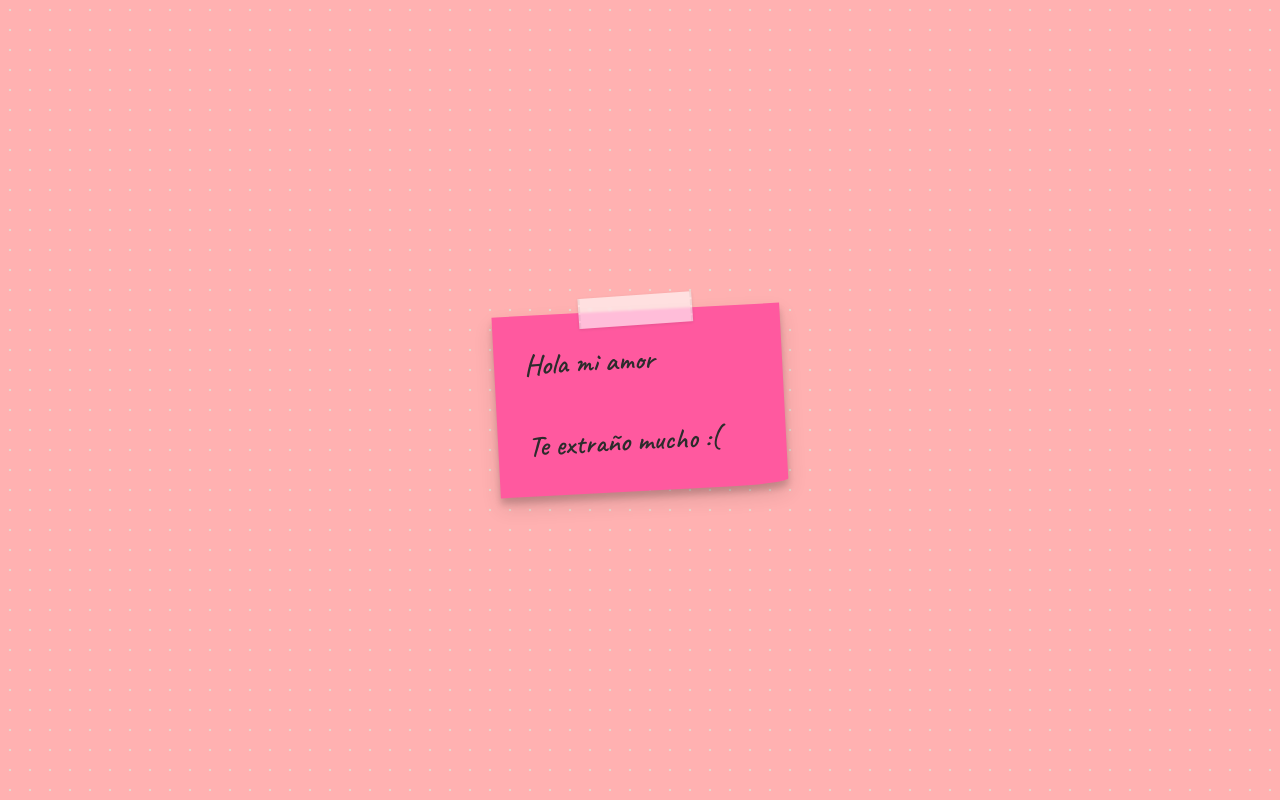
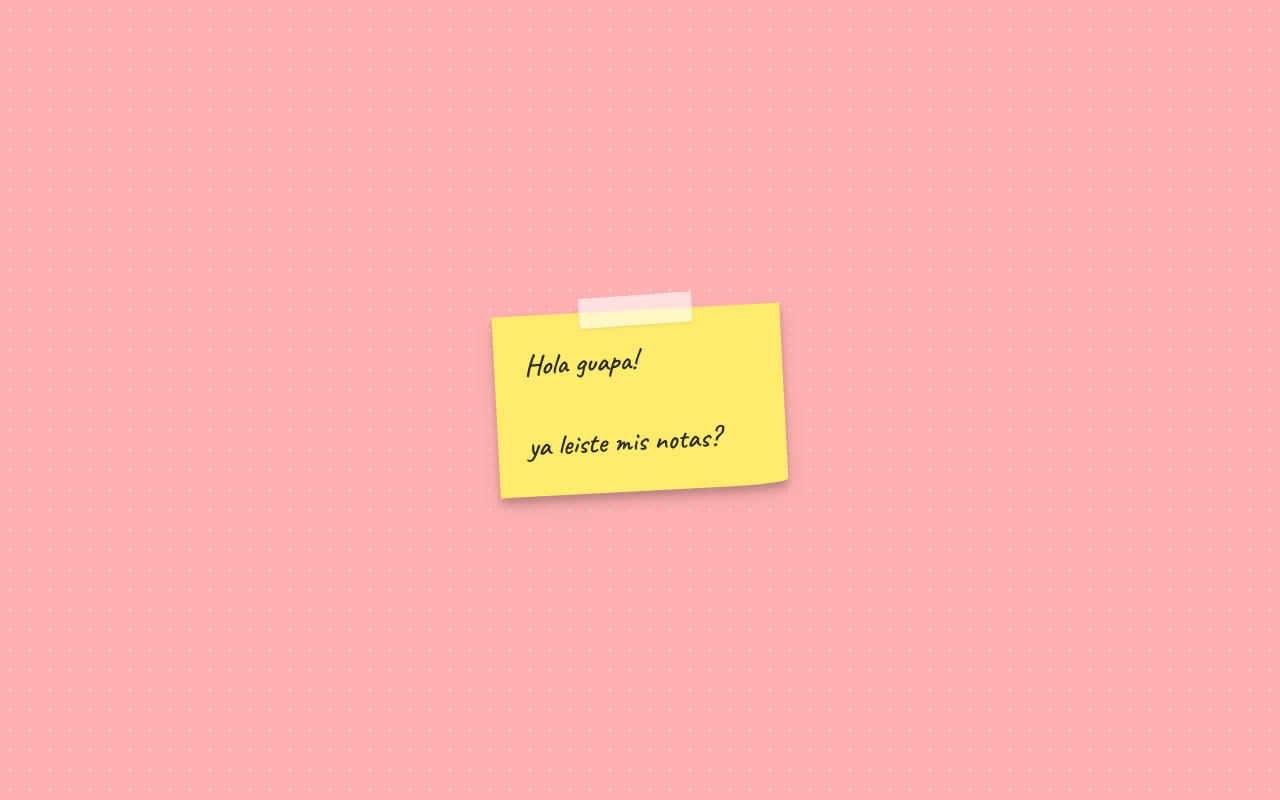
Before and after one commit to andrez1911/Nota-para-Kat, a plain HTML site: page index.html in a window 1280 px wide. Drawn offline with Linux system fonts and the light colour scheme.

Commit message:
Update index.html

```diff
--- a/index.html
+++ b/index.html
@@ -33,7 +33,7 @@
     }
 
     .post-it {
-      background: #ff599f;
+      background: #ffec6d;
       width: 288px;       /* Ancho rectangular */
       min-height: 58px;  /* Altura proporcional */
       padding: 30px;
@@ -77,8 +77,8 @@
   <div class="sticker-container">
     <div class="post-it">
       <p>
-        Hola mi amor <br><br>
-       Te extraño mucho :(
+        Hola guapa! <br><br>
+       ya leiste mis notas?
       </p>
     </div>
   </div>
```
